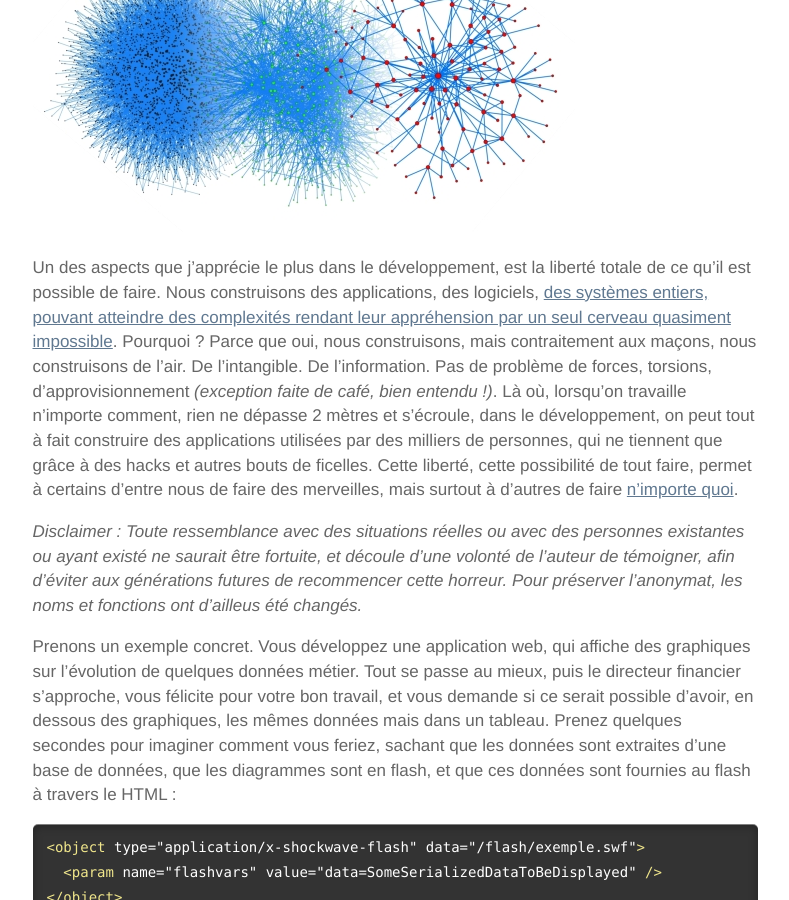
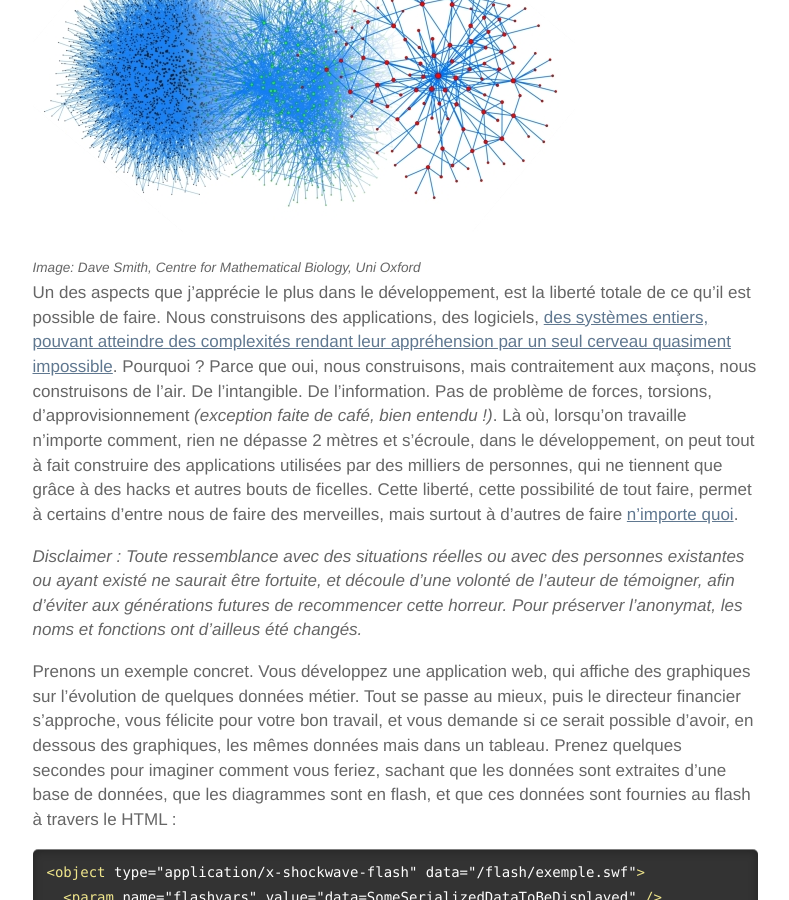
Before and after one commit to clemherreman/clemherreman.github.com, a Jekyll site: the page built from _posts/2011-02-13-on-the-need-the-aim-and-the-solutions.md, in a window 1280 px wide and 900 px high, scrolled down 358 px. Shown: the whole window, without its empty margins (245-1034 px from the left). Built offline with Jekyll 4.4.1, drawn with Linux system fonts in a browser that asks for light colours; Markdown is read by kramdown in place of the engine named in the settings; comment, search, counter and statistics services are not loaded.

Commit message:
Add credits to an image

```diff
--- a/_posts/2011-02-13-on-the-need-the-aim-and-the-solutions.md
+++ b/_posts/2011-02-13-on-the-need-the-aim-and-the-solutions.md
@@ -6,6 +6,7 @@
 ---
 
 ![Complexité](/images/complexity.jpg)
+<legend>Dave Smith, Centre for Mathematical Biology, Uni Oxford</legend>
 
 
 Un des aspects que j'apprécie le plus dans le développement, est la liberté totale
```
